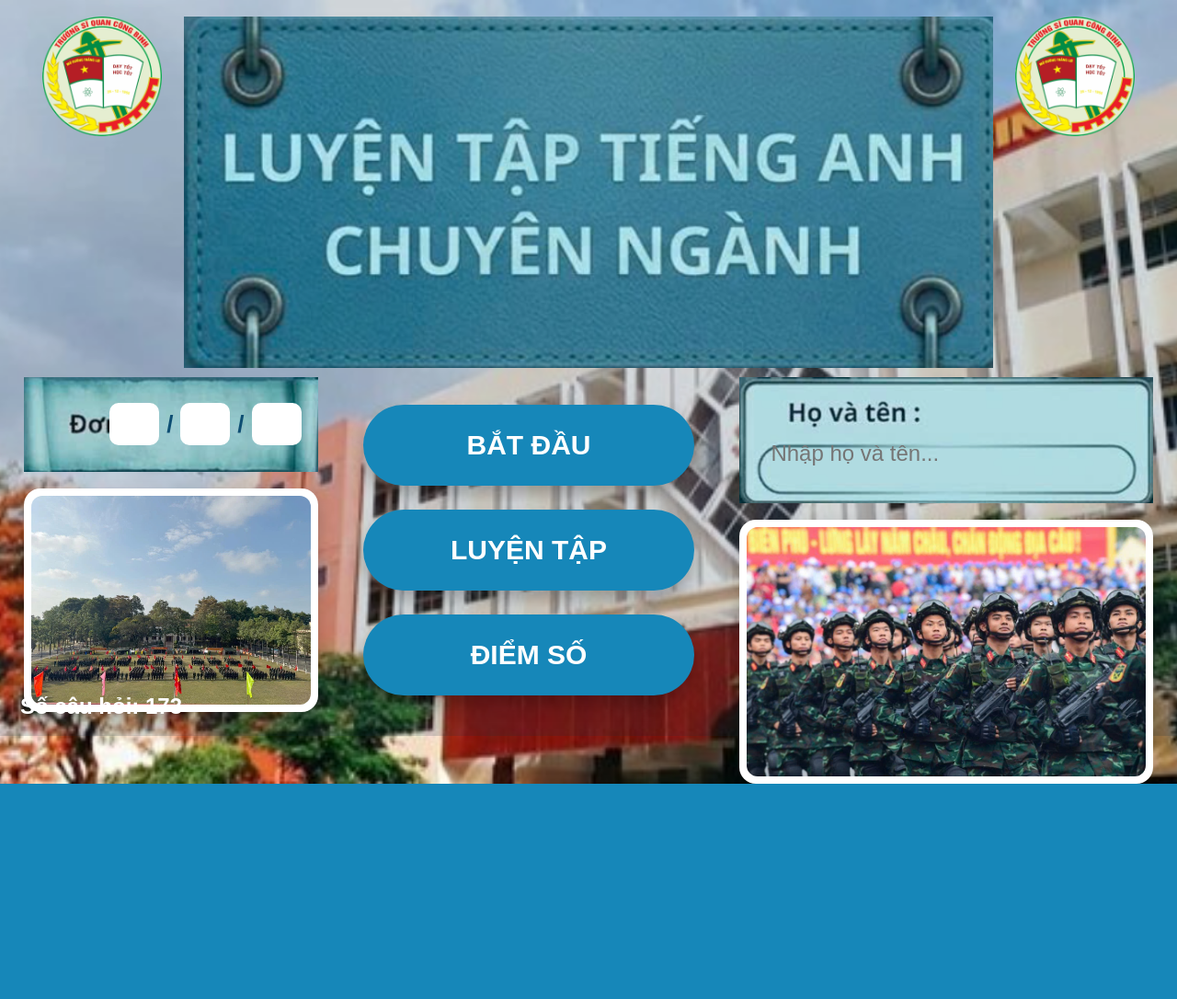
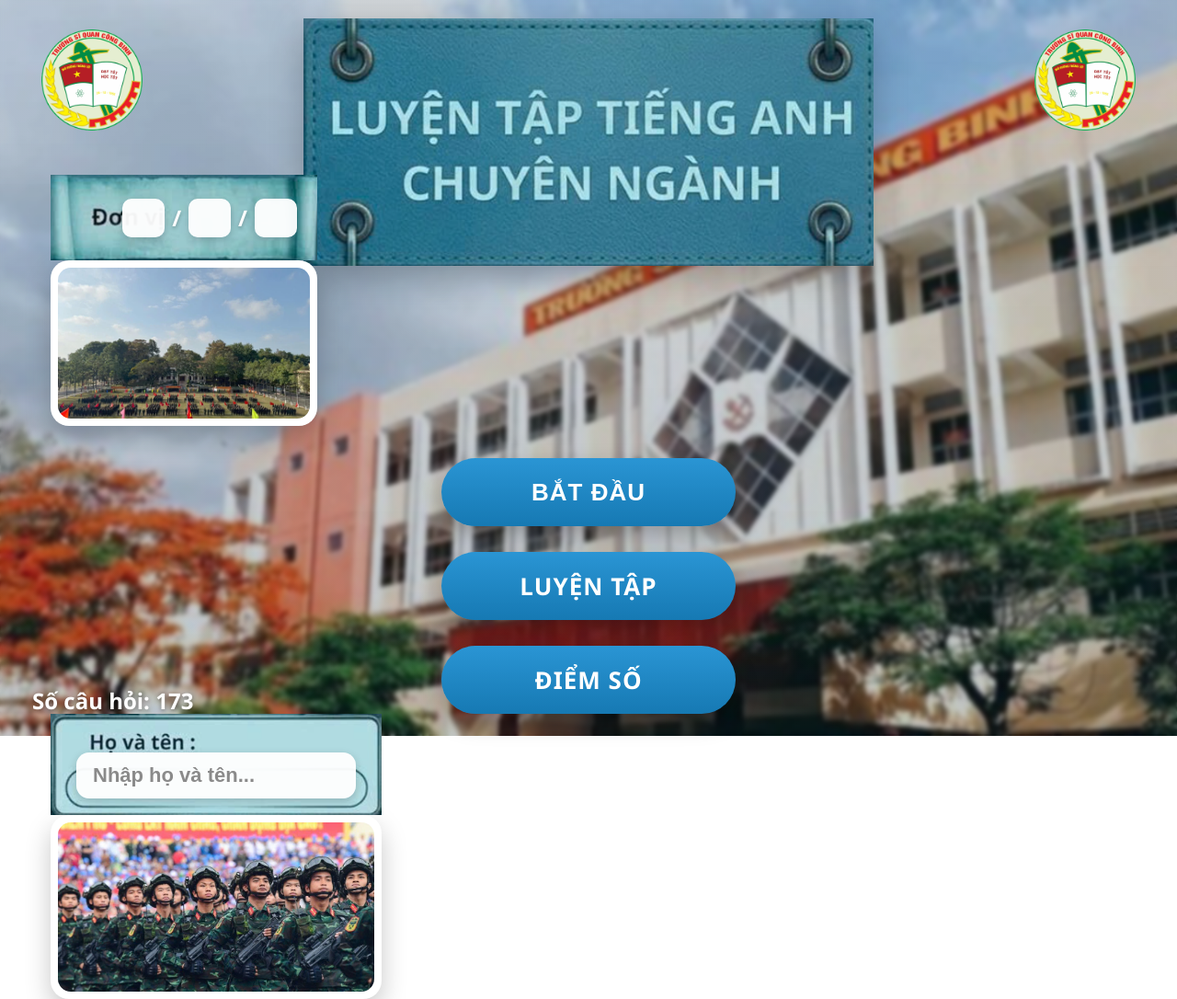
Before and after one commit to HuyHoang-desine/300-cau-trac-nghiem-tieng-anh-chuyen-nganh-cong-binh, a Flask app: page / in a window 1280 px wide. Shown: the whole page at 92% size. Before the commit the page ends 852 px from the top, so only its background shows below. Run offline with Flask 3, Linux system fonts and the light colour scheme; data comes from the database, SQL or seed files in the repository.

Commit message:
Update home.css

````diff
--- a/Quizweb/static/home.css
+++ b/Quizweb/static/home.css
@@ -1,6 +1,7 @@
+```css
 /* =======================================================
-   HOME PAGE V4
-   Rebuild for index.html supplied
+   HOME PAGE V3
+   Designer: ChatGPT
    ======================================================= */
 
 *{
@@ -10,66 +11,159 @@
 }
 
 body.new-home{
-    min-height:100vh;
+    width:100%;
+    height:100vh;
     overflow:hidden;
+
+    font-family:"Segoe UI",sans-serif;
+
+    background:url("/static/bg.jpg") center center;
+    background-size:cover;
+    background-repeat:no-repeat;
+
     position:relative;
-    font-family:Arial,sans-serif;
-    background:url("/static/bg.jpg") center center/cover no-repeat;
 }
 
-/* Overlay */
+/* =========================
+   OVERLAY
+   ========================= */
+
 .bg-overlay{
-    position:fixed;
+
+    position:absolute;
     inset:0;
-    background:rgba(18,48,68,.18);
-    z-index:0;
+
+    background:
+    linear-gradient(
+        rgba(15,40,60,.18),
+        rgba(15,40,60,.25)
+    );
+
+    backdrop-filter:blur(2px);
+
+    z-index:1;
 }
 
-/* Header */
+/* =========================
+   HEADER
+   ========================= */
+
 .home-header{
-    position:relative;
-    z-index:2;
-    width:min(1800px,96vw);
-    margin:18px auto 0;
-    display:grid;
-    grid-template-columns:170px 1fr 170px;
-    align-items:start;
+
+    position:absolute;
+
+    left:0;
+    top:20px;
+
+    width:100%;
+
+    display:flex;
+
+    justify-content:space-between;
+
+    align-items:flex-start;
+
+    padding:0 45px;
+
+    z-index:20;
 }
+
+/* =========================
+   LOGO
+   ========================= */
 
 .logo-left,
 .logo-right{
-    width:150px;
-    justify-self:center;
+
+    width:155px;
+
+    user-select:none;
 }
 
+.logo-left{
+
+    margin-top:12px;
+}
+
+.logo-right{
+
+    margin-top:12px;
+}
+
+/* =========================
+   TITLE
+   ========================= */
+
 .title-board{
-    justify-self:center;
-    width:min(880px,72vw);
+
+    width:820px;
+
+    display:flex;
+
+    justify-content:center;
+
+    align-items:center;
 }
 
 .title-board img{
+
+    width:100%;
+
     display:block;
-    width:100%;
+
+    filter:
+
+        drop-shadow(
+            0 10px 18px
+            rgba(0,0,0,.22)
+        );
 }
 
-/* Main */
+/* =========================
+   MAIN
+   ========================= */
+
 .home-main{
-    position:relative;
-    z-index:2;
-    width:min(1800px,96vw);
-    margin:10px auto 0;
 
-    display:grid;
-    grid-template-columns:360px 1fr 520px;
-    gap:40px;
-    align-items:start;
+    position:absolute;
+
+    top:235px;
+
+    left:0;
+
+    width:100%;
+
+    padding:0 55px;
+
+    z-index:20;
 }
 
-/* Left */
-.left-panel{display:flex;flex-direction:column;}
+.home-layout{
+
+    display:flex;
+
+    justify-content:space-between;
+
+    align-items:flex-start;
+
+    gap:45px;
+}
+```
+```css
+/* =======================================================
+   LEFT PANEL
+   ======================================================= */
+
+.left-panel{
+    width:330px;
+    display:flex;
+    flex-direction:column;
+    gap:22px;
+}
 
 .unit-banner{
     position:relative;
+    width:100%;
 }
 
 .unit-banner img{
@@ -79,135 +173,305 @@ body.new-home{
 
 .unit-inputs{
     position:absolute;
-    right:18px;
+
     top:50%;
+    right:22px;
+
     transform:translateY(-50%);
+
     display:flex;
     align-items:center;
     gap:8px;
 }
 
 .unit-inputs input{
-    width:54px;
-    height:46px;
+
+    width:46px;
+    height:42px;
+
     border:none;
     border-radius:10px;
+
     text-align:center;
-    font-size:22px;
-    font-weight:bold;
-    background:#fff;
+
+    font-size:20px;
+    font-weight:700;
+
+    outline:none;
+
+    background:rgba(255,255,255,.95);
+
+    box-shadow:
+        0 3px 8px rgba(0,0,0,.18);
 }
 
 .unit-inputs span{
-    font-size:26px;
-    color:#0d4e73;
+
+    color:white;
+
+    font-size:24px;
+
     font-weight:bold;
+
+    text-shadow:0 2px 4px rgba(0,0,0,.3);
 }
 
+/* ================= PHOTO ================= */
+
 .left-photo{
-    margin-top:18px;
-    background:#fff;
-    border-radius:18px;
+
+    width:100%;
+
+    height:220px;
+
+    overflow:hidden;
+
+    border-radius:20px;
+
+    background:white;
+
     padding:8px;
-    box-shadow:0 8px 18px rgba(0,0,0,.22);
+
+    box-shadow:
+        0 12px 28px rgba(0,0,0,.22);
 }
 
 .left-photo img{
-    display:block;
+
     width:100%;
-    border-radius:12px;
+    height:100%;
+
+    object-fit:cover;
+
+    border-radius:14px;
 }
 
-/* Center */
+/* =======================================================
+   CENTER PANEL
+   ======================================================= */
+
 .center-panel{
+
+    flex:1;
+
     display:flex;
+
     flex-direction:column;
+
+    justify-content:center;
+
     align-items:center;
-    gap:26px;
-    padding-top:30px;
+
+    gap:28px;
+
+    padding-top:35px;
 }
 
 .main-btn{
-    width:410px;
-    height:88px;
+
+    width:360px;
+
+    height:82px;
+
     border:none;
-    border-radius:46px;
-    background:#1687b9;
-    color:#fff;
+
+    border-radius:45px;
+
+    background:
+        linear-gradient(
+            #2a95d4,
+            #1679b3
+        );
+
+    color:white;
+
     text-decoration:none;
+
     display:flex;
+
+    justify-content:center;
+
     align-items:center;
-    justify-content:center;
-    font-size:34px;
-    font-weight:bold;
+
+    font-size:30px;
+
+    font-weight:700;
+
+    letter-spacing:1px;
+
     cursor:pointer;
-    box-shadow:0 10px 18px rgba(0,0,0,.25);
-    transition:.2s;
+
+    transition:.25s;
+
+    box-shadow:
+        0 10px 24px rgba(0,0,0,.25);
 }
 
 .main-btn:hover{
-    transform:translateY(-3px);
-    filter:brightness(1.05);
+
+    transform:
+        translateY(-4px)
+        scale(1.02);
+
+    box-shadow:
+        0 18px 36px rgba(0,0,0,.30);
 }
+```
+```css
+/* =======================================================
+   RIGHT PANEL
+   ======================================================= */
 
-/* Right */
 .right-panel{
+    width:420px;
     display:flex;
     flex-direction:column;
+    gap:22px;
 }
 
 .name-box{
     position:relative;
+    width:100%;
 }
 
 .name-box img{
+    width:100%;
     display:block;
-    width:100%;
+}
+
+.name-content{
+    position:absolute;
+    left:28px;
+    right:28px;
+    bottom:18px;
 }
 
 .name-input{
-    position:absolute;
-    left:34px;
-    right:34px;
-    bottom:28px;
-    height:52px;
+    width:100%;
+    height:50px;
+
     border:none;
     outline:none;
-    background:transparent;
-    font-size:24px;
+
+    border-radius:14px;
+
+    padding:0 18px;
+
+    font-size:22px;
+    font-weight:600;
+
+    background:rgba(255,255,255,.95);
+
+    box-shadow:
+        0 3px 10px rgba(0,0,0,.18);
+}
+
+.name-input::placeholder{
+    color:#8a8a8a;
 }
 
 .right-photo{
-    margin-top:18px;
-    background:#fff;
-    border-radius:18px;
+
+    width:100%;
+    height:240px;
+
+    overflow:hidden;
+
+    border-radius:20px;
+
+    background:white;
+
     padding:8px;
-    box-shadow:0 8px 18px rgba(0,0,0,.22);
+
+    box-shadow:
+        0 12px 28px rgba(0,0,0,.22);
 }
 
 .right-photo img{
-    display:block;
+
     width:100%;
-    border-radius:12px;
+    height:100%;
+
+    object-fit:cover;
+
+    border-radius:14px;
 }
 
-/* Footer */
+/* =======================================================
+   FOOTER
+   ======================================================= */
+
 .question-count{
+
     position:fixed;
-    left:22px;
-    bottom:18px;
-    color:#fff;
+
+    left:35px;
+    bottom:22px;
+
+    color:white;
+
     font-size:24px;
-    font-weight:bold;
-    z-index:2;
+    font-weight:700;
+
+    text-shadow:
+        0 2px 5px rgba(0,0,0,.45);
+
+    z-index:30;
 }
 
-/* Responsive */
-@media (max-width:1400px){
+/* =======================================================
+   RESPONSIVE
+   ======================================================= */
+
+@media (max-width:1600px){
+
+    .title-board{
+        width:700px;
+    }
+
+    .logo-left,
+    .logo-right{
+        width:130px;
+    }
+
+    .main-btn{
+        width:320px;
+        height:74px;
+        font-size:26px;
+    }
+
+    .left-panel{
+        width:290px;
+    }
+
+    .right-panel{
+        width:360px;
+    }
+
+}
+
+@media (max-width:1366px){
+
     .home-main{
-        grid-template-columns:320px 1fr 450px;
-        gap:24px;
+        top:190px;
     }
-    .main-btn{width:360px;font-size:30px;}
-    .logo-left,.logo-right{width:130px;}
+
+    .title-board{
+        width:620px;
+    }
+
+    .logo-left,
+    .logo-right{
+        width:110px;
+    }
+
+    .left-photo{
+        height:180px;
+    }
+
+    .right-photo{
+        height:200px;
+    }
+
 }
+```
````
